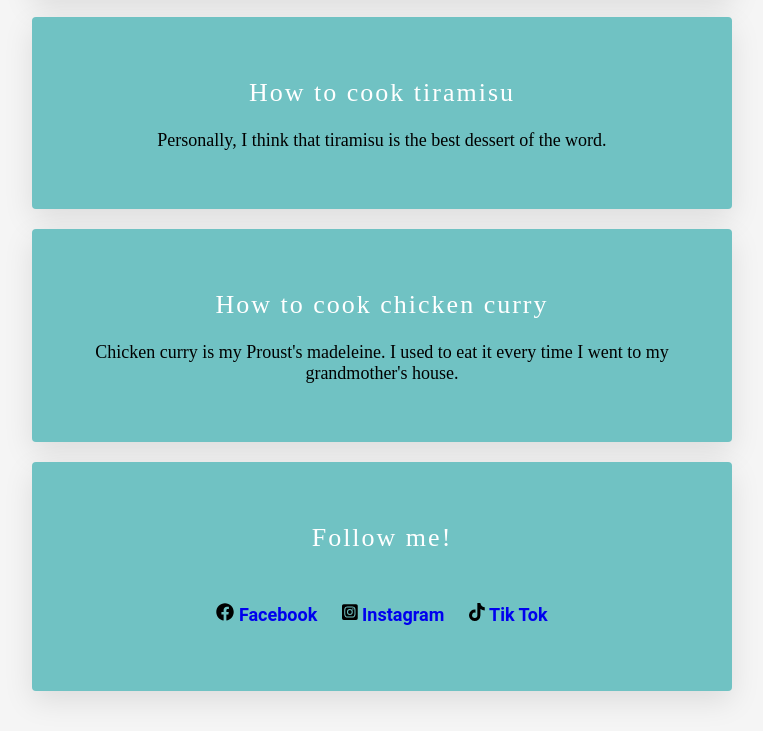
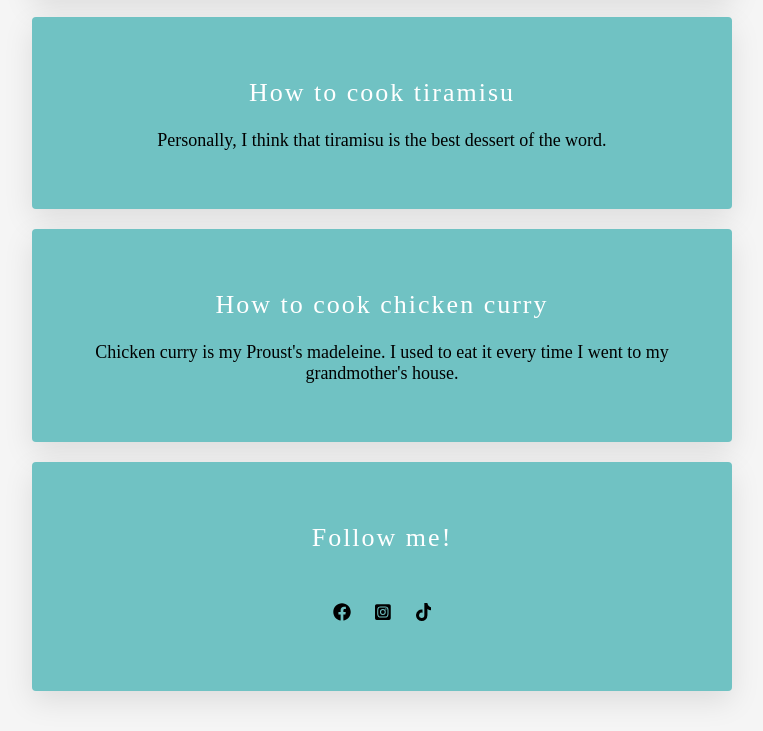
Before and after one commit to Clemcblf/my-profile, a plain HTML site: page index.html in a window 1280 px wide. Shown: the part 594-1325 px from the top of the page, without its empty margins (258-1021 px from the left). Drawn offline with Linux system fonts and the light colour scheme.

Commit message:
Update index.html

```diff
--- a/index.html
+++ b/index.html
@@ -44,21 +44,21 @@
 
 				<li>
 					<svg xmlns="http://www.w3.org/2000/svg" height="1em" viewBox="0 0 512 512"><!--! Font Awesome Free 6.4.2 by @fontawesome - https://fontawesome.com License - https://fontawesome.com/license (Commercial License) Copyright 2023 Fonticons, Inc. --><path d="M504 256C504 119 393 8 256 8S8 119 8 256c0 123.78 90.69 226.38 209.25 245V327.69h-63V256h63v-54.64c0-62.15 37-96.48 93.67-96.48 27.14 0 55.52 4.84 55.52 4.84v61h-31.28c-30.8 0-40.41 19.12-40.41 38.73V256h68.78l-11 71.69h-57.78V501C413.31 482.38 504 379.78 504 256z"/></svg>
-					<a href="#">Facebook</a>
+					<a href="#"></a>
 
 				</li>
 
 				<li>
 					<i class="fa-brands fa-square-instagram"></i>
 					<svg xmlns="http://www.w3.org/2000/svg" height="1em" viewBox="0 0 448 512"><!--! Font Awesome Free 6.4.2 by @fontawesome - https://fontawesome.com License - https://fontawesome.com/license (Commercial License) Copyright 2023 Fonticons, Inc. --><path d="M224,202.66A53.34,53.34,0,1,0,277.36,256,53.38,53.38,0,0,0,224,202.66Zm124.71-41a54,54,0,0,0-30.41-30.41c-21-8.29-71-6.43-94.3-6.43s-73.25-1.93-94.31,6.43a54,54,0,0,0-30.41,30.41c-8.28,21-6.43,71.05-6.43,94.33S91,329.26,99.32,350.33a54,54,0,0,0,30.41,30.41c21,8.29,71,6.43,94.31,6.43s73.24,1.93,94.3-6.43a54,54,0,0,0,30.41-30.41c8.35-21,6.43-71.05,6.43-94.33S357.1,182.74,348.75,161.67ZM224,338a82,82,0,1,1,82-82A81.9,81.9,0,0,1,224,338Zm85.38-148.3a19.14,19.14,0,1,1,19.13-19.14A19.1,19.1,0,0,1,309.42,189.74ZM400,32H48A48,48,0,0,0,0,80V432a48,48,0,0,0,48,48H400a48,48,0,0,0,48-48V80A48,48,0,0,0,400,32ZM382.88,322c-1.29,25.63-7.14,48.34-25.85,67s-41.4,24.63-67,25.85c-26.41,1.49-105.59,1.49-132,0-25.63-1.29-48.26-7.15-67-25.85s-24.63-41.42-25.85-67c-1.49-26.42-1.49-105.61,0-132,1.29-25.63,7.07-48.34,25.85-67s41.47-24.56,67-25.78c26.41-1.49,105.59-1.49,132,0,25.63,1.29,48.33,7.15,67,25.85s24.63,41.42,25.85,67.05C384.37,216.44,384.37,295.56,382.88,322Z"/></svg>
-					<a href="#">Instagram</a>
+					<a href="#"></a>
 
 				</li>
 
 				<li>
 					<i class="fa-brands fa-tiktok"></i>
 					<svg xmlns="http://www.w3.org/2000/svg" height="1em" viewBox="0 0 448 512"><!--! Font Awesome Free 6.4.2 by @fontawesome - https://fontawesome.com License - https://fontawesome.com/license (Commercial License) Copyright 2023 Fonticons, Inc. --><path d="M448,209.91a210.06,210.06,0,0,1-122.77-39.25V349.38A162.55,162.55,0,1,1,185,188.31V278.2a74.62,74.62,0,1,0,52.23,71.18V0l88,0a121.18,121.18,0,0,0,1.86,22.17h0A122.18,122.18,0,0,0,381,102.39a121.43,121.43,0,0,0,67,20.14Z"/></svg>
-					<a href="#">Tik Tok</a>
+					<a href="#"></a>
 			</div>
 
 
```
